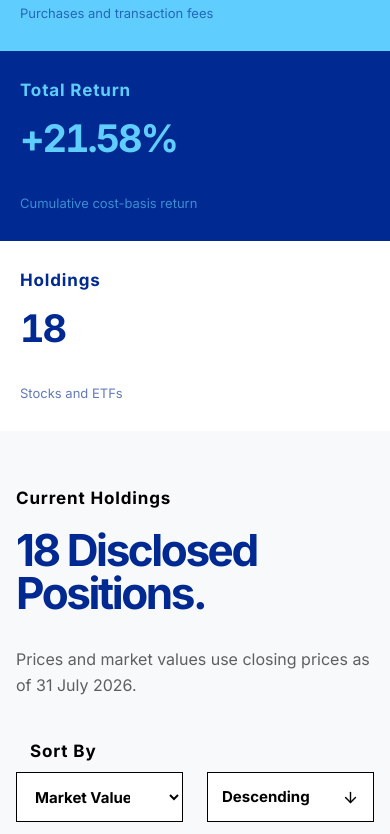
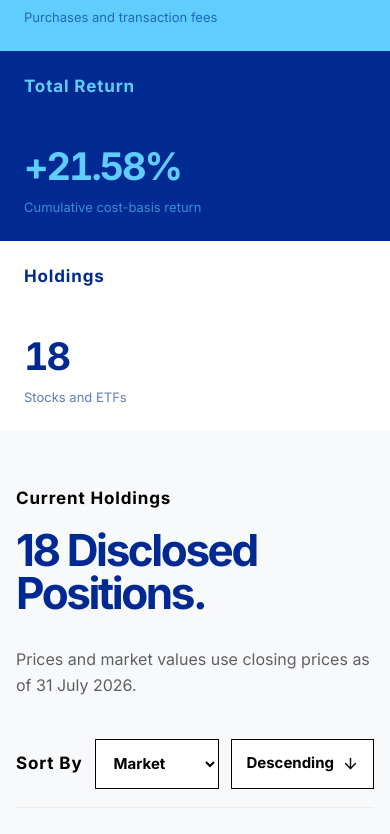
Before and after one commit to Tianyi0510/modern-fundamental-analyst, a Next.js app: page /portfolio in a window 390 px wide. Shown: the part 982-1816 px from the top of the page. Built offline with nearby package versions, Linux system fonts and the light colour scheme.

Commit message:
refine portfolio mobile and KPI layouts

```diff
--- a/app/styles/pages.css
+++ b/app/styles/pages.css
@@ -49,13 +49,13 @@
 .about-closing > div p + p { margin-top: 1.35em; }
 .about-closing a { color: var(--dark-blue); font-weight: 700; text-decoration: underline; text-underline-offset: 4px; }
 .portfolio-kpis { display: grid; grid-template-columns: repeat(2, minmax(0, 1fr)); grid-template-rows: repeat(2, minmax(0, 1fr)); grid-template-areas: "market return" "cost holdings"; gap: 0; min-height: 680px; background: transparent; }
-.portfolio-kpis > div { min-height: 0; padding: 40px; display: flex; flex-direction: column; background: var(--white); }
+.portfolio-kpis > div { min-height: 0; padding: 30px; display: flex; flex-direction: column; background: var(--white); }
 .portfolio-kpis > div:nth-child(1) { grid-area: market; }
 .portfolio-kpis > div:nth-child(2) { grid-area: cost; }
 .portfolio-kpis > div:nth-child(3) { grid-area: return; }
 .portfolio-kpis > div:nth-child(4) { grid-area: holdings; }
-.portfolio-kpis strong { margin-top: 20px; }
-.portfolio-kpis small { margin-top: auto; padding-top: 15px; color: currentColor; opacity: .62; }
+.portfolio-kpis strong { margin-top: auto; }
+.portfolio-kpis small { margin-top: 14px; color: currentColor; opacity: .62; }
 .portfolio-table-wrap { overflow-x: auto; scrollbar-width: thin; }
 .portfolio-table, .returns-table { border-top: 1px solid var(--black); }
 .table-head, .portfolio-row { display: grid; grid-template-columns: 1fr 1fr 120px; gap: 30px; align-items: center; }
--- a/app/styles/responsive.css
+++ b/app/styles/responsive.css
@@ -119,7 +119,7 @@
   .page-hero h1 { overflow-wrap: anywhere; }
   .page-intro { grid-template-columns: 1fr; gap: 28px; }
   .portfolio-page .portfolio-kpis { grid-template-columns: 1fr; grid-template-rows: repeat(4, minmax(190px, auto)); grid-template-areas: "market" "cost" "return" "holdings"; min-height: 0; }
-  .portfolio-page .portfolio-kpis > div { min-height: 190px; padding: 28px 20px; }
+  .portfolio-page .portfolio-kpis > div { min-height: 190px; padding: 24px; }
   .portfolio-page .portfolio-kpis strong { font-size: var(--type-data-kpi-small); }
   .portfolio-holdings-heading { padding: var(--space-section-compact) 0 var(--space-heading-content); grid-template-columns: 1fr; gap: var(--space-related-content); }
   .portfolio-holdings-heading h2 { font-size: var(--type-display-medium); }
@@ -161,13 +161,13 @@
   .portfolio-holdings-section .portfolio-table-wrap { width: min(100% - 32px, 720px); margin-inline: auto; padding: 0 0 var(--space-section-compact); overflow: visible; }
   .portfolio-table-detailed { min-width: 0; border-top: 0; }
   .portfolio-table-detailed .table-head { display: none; }
-  .portfolio-mobile-sort { --portfolio-mobile-inline: 14px; display: grid; grid-template-columns: repeat(2, minmax(0, 1fr)); gap: 24px; margin-bottom: 18px; }
-  .portfolio-mobile-sort label { min-width: 0; display: grid; gap: 8px; }
-  .portfolio-mobile-sort label > span { padding-inline: var(--portfolio-mobile-inline); font-size: var(--type-label); font-weight: var(--weight-bold); letter-spacing: var(--tracking-label); text-transform: capitalize; }
+  .portfolio-mobile-sort { display: grid; grid-template-columns: auto minmax(0, 1fr) auto; gap: 12px; align-items: center; margin-bottom: 18px; }
+  .portfolio-mobile-sort label { display: contents; }
+  .portfolio-mobile-sort label > span { font-size: var(--type-label); font-weight: var(--weight-bold); letter-spacing: var(--tracking-label); text-transform: capitalize; white-space: nowrap; }
   .portfolio-mobile-sort select,
   .portfolio-mobile-sort button { min-height: 50px; border: 1px solid var(--black); border-radius: 0; background: var(--white); color: var(--black); font: inherit; font-size: var(--type-button); font-weight: var(--weight-bold); }
-  .portfolio-mobile-sort select { width: 100%; padding: 0 36px 0 var(--portfolio-mobile-inline); }
-  .portfolio-mobile-sort button { width: 100%; align-self: end; padding: 0 var(--portfolio-mobile-inline); display: inline-flex; align-items: center; justify-content: flex-start; gap: 8px; cursor: pointer; }
+  .portfolio-mobile-sort select { width: 100%; min-width: 0; padding: 0 36px 0 14px; }
+  .portfolio-mobile-sort button { width: auto; padding: 0 14px; display: inline-flex; align-items: center; justify-content: center; gap: 8px; cursor: pointer; }
   .portfolio-mobile-sort button svg { width: 17px; height: 17px; margin-left: auto; }
   .portfolio-table-detailed .portfolio-row { min-height: 0; padding: 24px 0; display: grid; grid-template-columns: repeat(2, minmax(0, 1fr)); gap: 20px 24px; }
   .portfolio-table-detailed .portfolio-row > [role="cell"] { min-width: 0; display: grid; gap: 5px; text-align: left; overflow-wrap: anywhere; }
@@ -176,10 +176,10 @@
   .portfolio-table-detailed .portfolio-row > span:first-child { grid-column: 1 / -1; font-size: var(--type-title-bold); font-weight: var(--weight-bold); }
   .portfolio-table-detailed .portfolio-row > span:first-child::before { display: none; }
   .portfolio-table-detailed .portfolio-row > span:nth-child(2) { grid-column: auto; order: initial; color: var(--black); }
-  .portfolio-table-detailed .portfolio-total-row { --portfolio-mobile-inline: 14px; padding-block: 28px; grid-template-rows: auto auto auto; align-items: start; row-gap: 24px; }
+  .portfolio-table-detailed .portfolio-total-row { padding-block: 28px; grid-template-rows: auto auto auto; align-items: start; row-gap: 24px; }
   .portfolio-table-detailed .portfolio-total-row > [role="cell"]:empty { display: none; }
   .portfolio-table-detailed .portfolio-total-row > span:first-child { grid-column: 1 / -1; color: var(--black); }
-  .portfolio-table-detailed .portfolio-total-row > [role="cell"]:not(:first-child) { padding-inline: var(--portfolio-mobile-inline); align-content: start; }
+  .portfolio-table-detailed .portfolio-total-row > [role="cell"]:not(:first-child) { align-content: start; }
   .portfolio-table-detailed .portfolio-total-cost { grid-column: 1; grid-row: 2; }
   .portfolio-table-detailed .portfolio-total-market { grid-column: 2; grid-row: 2; }
   .portfolio-table-detailed .portfolio-total-return { grid-column: 1; grid-row: 3; }
```
Also changed, not shown: 1 other file (tests, documents, lock files or other folders).
